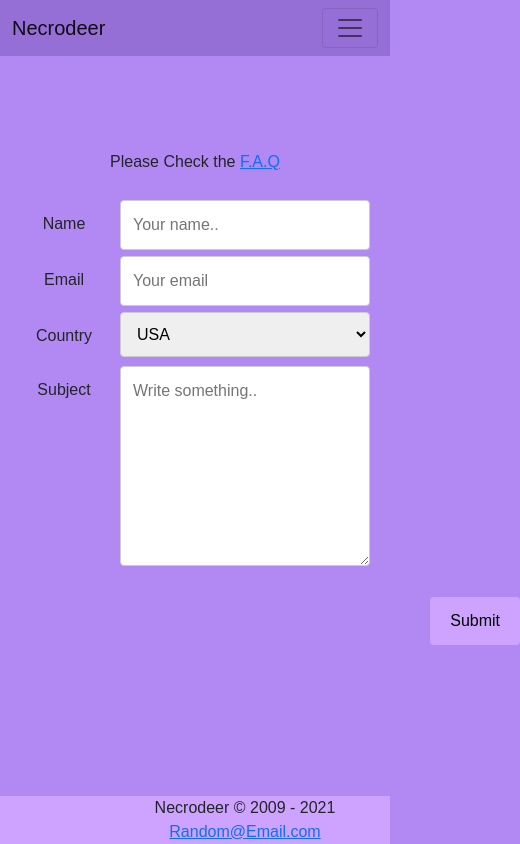
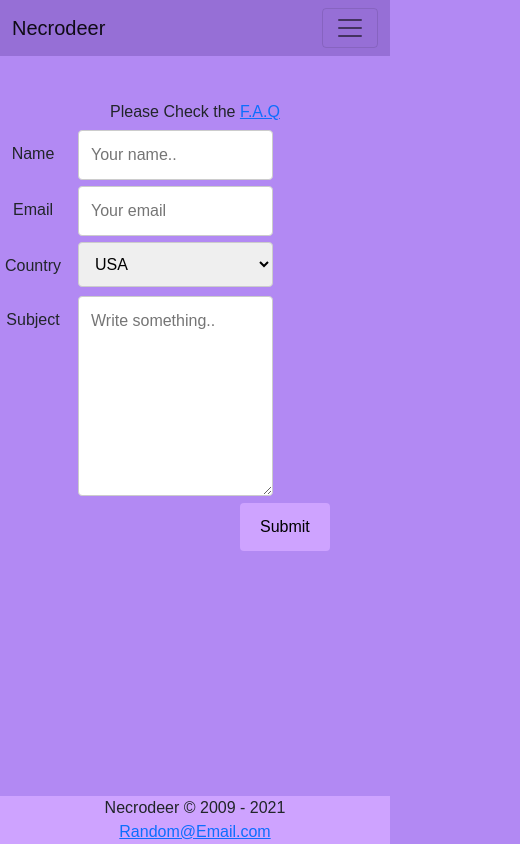
Before and after one commit to Volvagia3/EzequielEscanellas-Mercadoartista, a plain HTML site: page ProjectoNecrodeer/Pages/contact.html in a window 390 px wide. Shown: the whole page, 520 px wide, since content can reach past the window. Drawn offline with nearby package versions, Linux system fonts and the light colour scheme; a web font is replaced by a local one.

Commit message:
Fixed the Form and removed a lot of h1s

```diff
--- a/ProjectoNecrodeer/Css/estilo.css
+++ b/ProjectoNecrodeer/Css/estilo.css
@@ -1,24 +1,12 @@
-.header {
-  background-color: #966fd6;
-  color: #EEEEEE;
-  position: fixed;
-  z-index: 4000;
-  top: 0;
-  right: 0;
-  left: 0;
-}
+
 
 .background {
-  padding-top: 150px;
+  padding-top: 100px;
   font-family: 'Mochiy Pop One', sans-serif;
   text-align: center;
   background-color: #b289f3;
   margin: 0px;
   padding-bottom: 100px;
-}
-
-nav {
-
 }
 
 nav li {
@@ -211,15 +199,13 @@ input[type=submit]:hover {
 }
 
 .form {
-  border-radius: 10px;
-  width: 500px;
-  padding-left: 600px;
-  margin: 20px;
-  height: auto;
   display: flex;
   flex-direction: column;
-  justify-content: center;
+  width: 500px;
+    margin: 0 auto;
 }
+
+
 
 .columnone {
   float: left;
@@ -281,7 +267,10 @@ ul {
 /* Todo lo de media query*/
 @media screen and (max-width: 600px) {
 
-
+ .submit {
+display: flex;
+padding-left: 240px;
+ }
   .background {
 
     text-align: center;
@@ -305,10 +294,6 @@ ul {
     height: 250px;
   }
 
-  .footercontainer {
-    padding-left: 100px;
-  }
-
   .question {
     width: 300px;
     padding-bottom: 100px;
@@ -323,7 +308,7 @@ ul {
   }
 
   .form {
-
+    width: auto;
     padding-left: 0px;
 
   }
@@ -346,4 +331,5 @@ ul {
     font-size: 50%;
   }
 
+
 }
--- a/ProjectoNecrodeer/Pages/contact.html
+++ b/ProjectoNecrodeer/Pages/contact.html
@@ -15,7 +15,7 @@
 
 <body class="background">
     <header class="header">
-        <h1>Necro Deer</h1>
+
         <nav class="navbar navbar-light navbar-expand-lg  fixed-top" style="background-color: #966fd6;">
             <div class="container-fluid" style="background-color: #966fd6;">
                 <a class="navbar-brand" href="#">Necrodeer</a>
@@ -110,9 +110,10 @@
                     <textarea id="subject" name="subject" placeholder="Write something.."
                         style="height:200px"></textarea>
                 </div>
+
             </div>
-            <br>
-            <div class="form__order">
+            <div class="submit">
+                <!-- Todavia no se como hacer que el botton se quede en el lugar cuando cambio @media-->
                 <input type="submit" value="Submit">
             </div>
             </form>
```
Also changed, not shown: ProjectoNecrodeer/Pages/faq.html (+1 -1 lines), ProjectoNecrodeer/Pages/previouswork.html (+1 -1 lines), ProjectoNecrodeer/Pages/products.html (+0 -1 lines).
